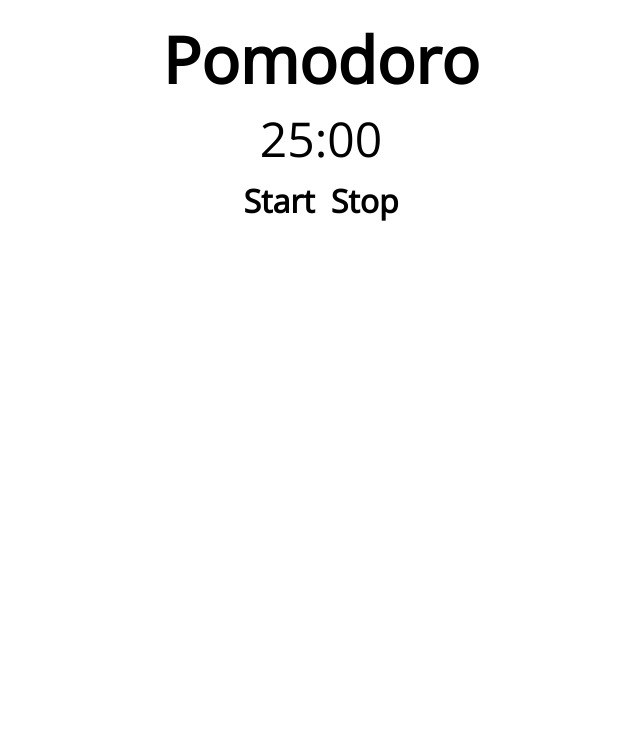
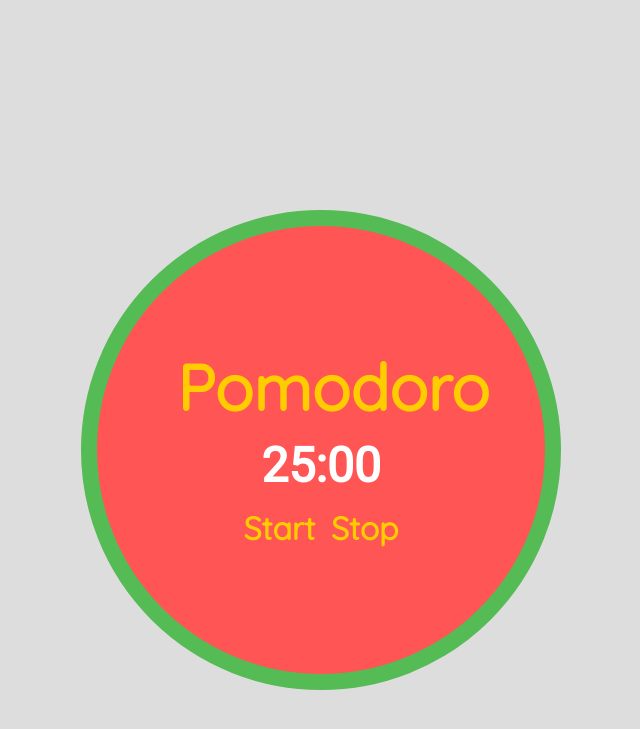
Before and after one commit to yu2/yu2.github.io, a Jekyll site: the page prj/pomo/pomo.html, which Jekyll copies as it is, in a window 1280 px wide. Shown: the top 729 px of the page, without its empty margins (319-959 px from the left). Built offline with Jekyll 4.4.1, drawn with Linux system fonts in a browser that asks for light colours.

Commit message:
Add files via upload

```diff
--- a/prj/pomo/pomo.css
+++ b/prj/pomo/pomo.css
@@ -2,39 +2,55 @@
   padding: 0;
   margin: 0;
   box-sizing: border-box;
-  font-family: "open sans";
+  font-family: "quicksand";
 }
 
 body {
   width: 100vw;
   height: 100vh;
+  background-color: #ddd;
   padding: 1em;
   display: flex;
   flex-direction: column;
-  justify-content: start;
+  justify-content: center;
   align-items: center;
+}
+
+.wrapper {
+  display: flex;
+  height: 30em;
+  width: 30em;
+  flex-direction: column;
+  border: 1em solid #5b5;
+  border-radius: 50%;
+  background-color: #f55;
+  align-items: center;
+  justify-content: center;
+  padding: 5em;
+  font-weight: bold;
 }
 
 .title {
   width: 100%;
   text-align: center;
   font-size: 2em;
+  color: #fc0;
 }
 
 .timer {
   font-size: 2em;
   text-align: center;
-  margin: 0.1em;
+  margin: 0.3em;
   display: flex;
+  color: white;
 }
 
-.timer p {
+.timer div, .timer p {
   font-size: 1.5em;
-}
-
-#minute, #second {
-  font-size: 1.5em;
-  flex-basis: content;
+  display: flex;
+  font-family: "roboto";
+  justify-content: center;
+  align-items: center;
 }
 
 .control {
@@ -44,17 +60,18 @@ body {
 
 .control button {
   font-size: 2em;
-  font-weight: bold;
+  font-weight: 700;
   border: none;
-  background-color: #fff;
+  background-color: inherit;
+  color: #fc0;
   padding: 0.05em 0.15em;
   margin: 0.1em;
-  outline: solid #fff;
+  outline: solid #f55;
   transition-duration: 0.4s;
   cursor: pointer;
 }
 
 .control button:focus {
-  outline: solid #ddd;
-  background-color: #eee;
+  outline: solid #f99;
+  background-color: #f77;
 }
--- a/prj/pomo/pomo.html
+++ b/prj/pomo/pomo.html
@@ -4,10 +4,11 @@
     <meta name="viewport" content="width=device-width, initial-scale=1">
     <title></title>
     <link href="pomo.css" type="text/css" rel="stylesheet">
-    <link rel="stylesheet" href="https://fonts.googleapis.com/css?family=Roboto|Open+Sans">
+    <link rel="stylesheet" href="https://fonts.googleapis.com/css?family=Roboto|Quicksand|Catamaran">
     <script src="https://ajax.googleapis.com/ajax/libs/jquery/3.3.1/jquery.min.js"></script>
   </head>
   <body>
+    <div class="wrapper">
       <div class="title">
         <h1>Pomodoro</h1>
       </div>
@@ -20,6 +21,7 @@
         <button id="start">Start</button>
         <button id="stop">Stop</button>
       </div>
+    </div>
   <script src="pomo.js"></script>
   </body>
 </html>
```
Lines whose indentation alone changed are shown as unchanged.
